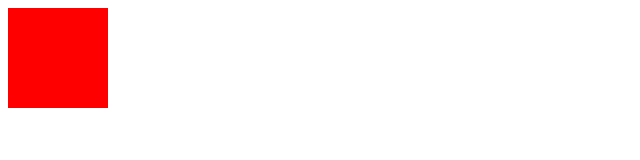
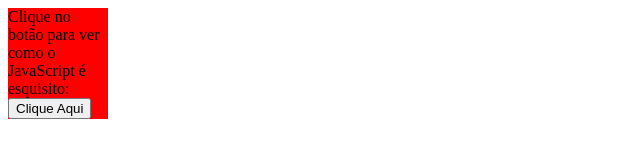
Before and after one commit to juliofreitasbm/Rocketseat-Starter-JavaScript, a plain HTML site: page 2_dom/index.html in a window 1280 px wide. Shown: the whole page, without its empty margins (0-640 px from the left). Drawn offline with Linux system fonts and the light colour scheme.

Commit message:
Manipulando a DOM - Alterando Estilos - Forma diferente de gerar o quadrado

```diff
--- a/2_dom/index.html
+++ b/2_dom/index.html
@@ -7,21 +7,37 @@
 	</head>
 	<body>
 		<div id="app">
-			<div class="box"></div>
+			<div class="box">
+				<label>Clique no botão para ver como o JavaScript é esquisito:</label>
+				<input type="button" value="Clique Aqui" onclick="quadrado()">
+			</div>
 		</div>
 
 		<script>
 			var boxElement = document.querySelector('.box')
 			console.log(boxElement)
 
-			/*
+			function quadrado() {
+				boxElement.style.width = "100px";
+				boxElement.style.heigth = "100px";
+				boxElement.style.backgroundColor = 'blue';
+				console.log(boxElement)
+			}
 			boxElement.style.width = "100px";
 			boxElement.style.heigth = "100px";
-			*/
+			boxElement.style.backgroundColor = '#f00';
+			console.log(boxElement)
+
+			/*
 			boxElement.setAttribute("style","width:100px; height:100px");
 			boxElement.style.backgroundColor = '#f00';
+			*/
 
-			console.log(boxElement)
 		</script>
 	</body>
+
+
+
+
+
  </html>
```
